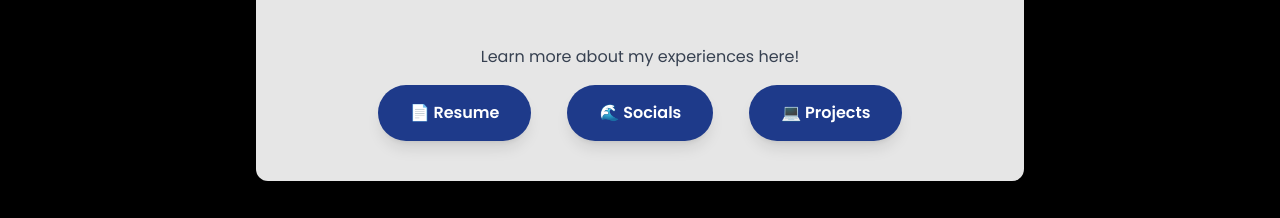
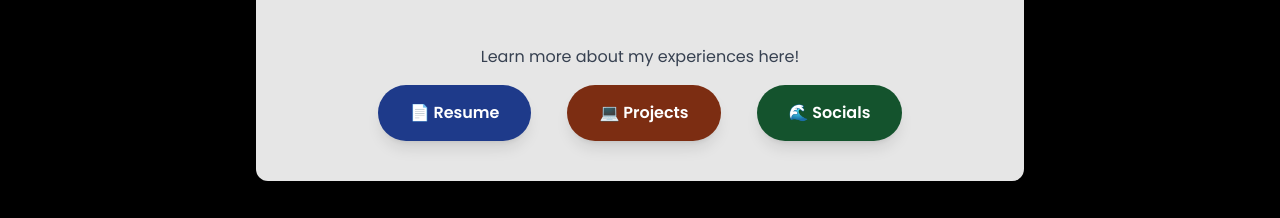
Before and after one commit to jonasnjx/portfolio_site, a plain HTML site: page index.html in a window 1280 px wide. Shown: the part 375-593 px from the top of the page. Drawn offline with nearby package versions, Linux system fonts and the light colour scheme.

Commit message:
modify button colour

```diff
--- a/index.html
+++ b/index.html
@@ -25,11 +25,11 @@
             <button class="px-8 py-4 bg-blue-900 text-white font-semibold rounded-full shadow-lg hover:bg-blue-700 hover:scale-105 active:bg-green-500 transform transition duration-300" onclick="navigate('resume.html')">
                 📄 Resume
             </button>
-            <button class="px-8 py-4 bg-blue-900 text-white font-semibold rounded-full shadow-lg hover:bg-blue-700 hover:scale-105 active:bg-green-500 transform transition duration-300" onclick="navigate('socials.html')">
+            <button class="px-8 py-4 bg-orange-900 text-white font-semibold rounded-full shadow-lg hover:bg-blue-700 hover:scale-105 active:bg-green-500 transform transition duration-300" onclick="navigate('projects.html')">
+                💻 Projects
+            </button>
+            <button class="px-8 py-4 bg-green-900 text-white font-semibold rounded-full shadow-lg hover:bg-blue-700 hover:scale-105 active:bg-green-500 transform transition duration-300" onclick="navigate('socials.html')">
                 🌊 Socials
-            </button>
-            <button class="px-8 py-4 bg-blue-900 text-white font-semibold rounded-full shadow-lg hover:bg-blue-700 hover:scale-105 active:bg-green-500 transform transition duration-300" onclick="navigate('projects.html')">
-                💻 Projects
             </button>
         </div>
     </div>
```
